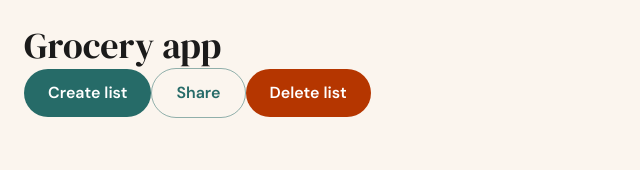
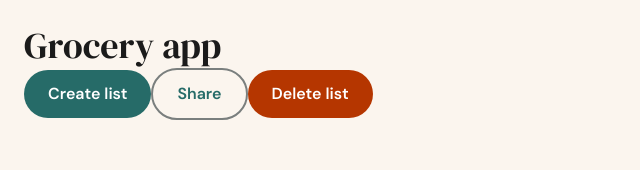
Before and after one commit to TID-Group-project/GroceryApp, a React (Vite) app: page / in a window 1280 px wide. Shown: the top 170 px of the page, without its empty margins (0-640 px from the left). Built offline with nearby package versions, Linux system fonts and the light colour scheme; no server answers; what parse would draw is missing.

Commit message:
Fix outlined button override for MUI v9 (outlinedPrimary -> outlined)

```diff
--- a/src/theme/theme.js
+++ b/src/theme/theme.js
@@ -63,7 +63,7 @@ const theme = createTheme({
             borderColor: color.disabledBg,
           },
         },
-        outlinedPrimary: {
+        outlined: {
           borderColor: color.border,
           borderWidth: 2,
           "&:hover": {
```
